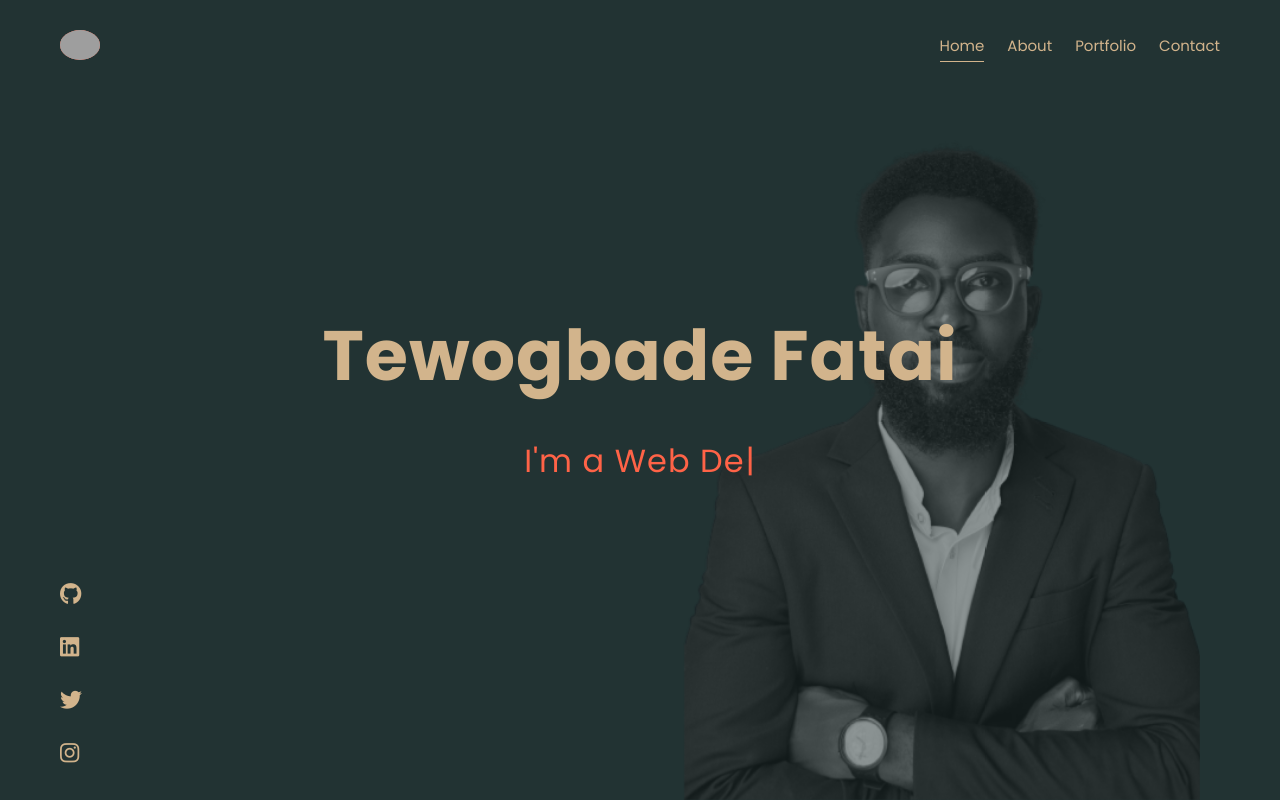
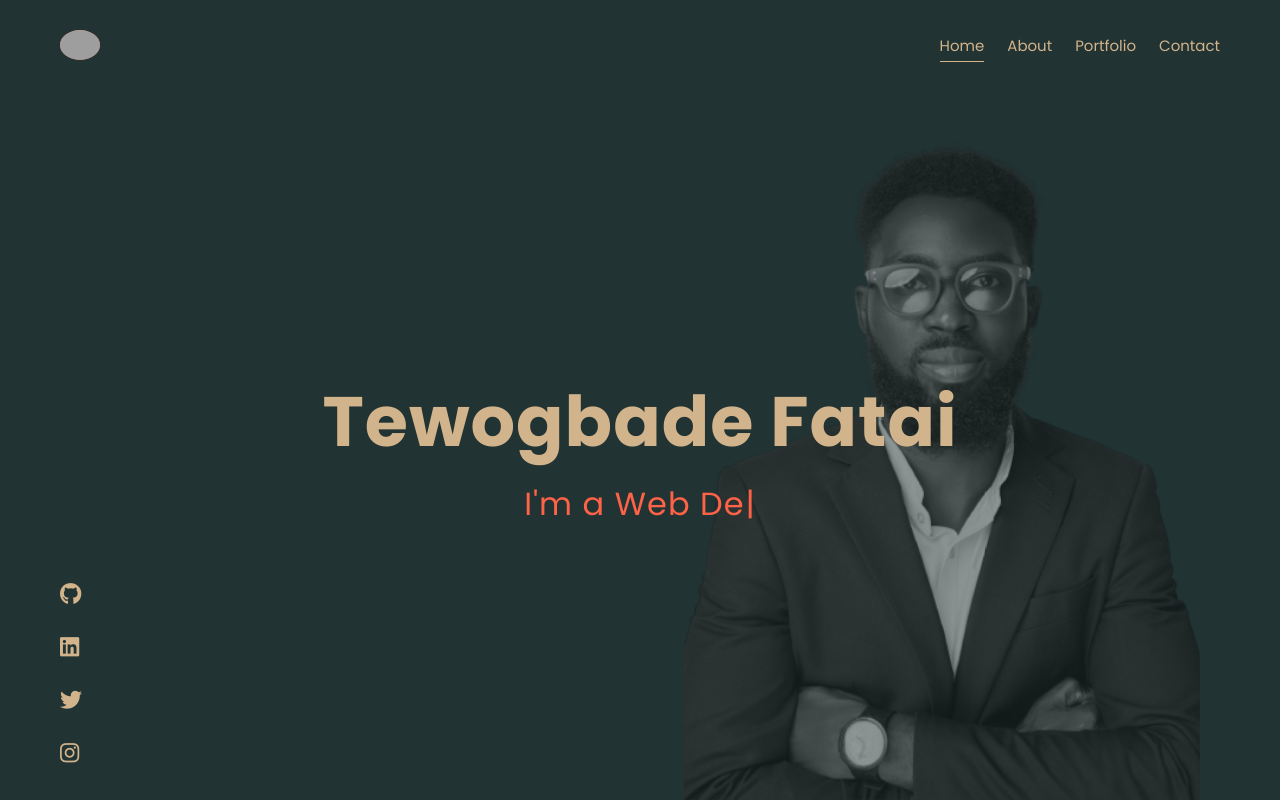
Before and after one commit to Tewogbade/my_portfolio, a React (Create React App) app: page / in a window 1280 px wide. Built offline with nearby package versions, Linux system fonts and the light colour scheme; grey boxes are pictures that could not be loaded.

Commit message:
landing page text re positioned

```diff
--- a/src/pages/landing/Landing.js
+++ b/src/pages/landing/Landing.js
@@ -34,8 +34,8 @@ const Landing = ({ name, tagline }) => {
     name: {
       color: "tan",
       fontWeight: "700",
-      marginTop: "-100px",
-      paddingBottom: "28px",
+      marginTop: "10px",
+      paddingBottom: "5px",
 
     },
 
```
